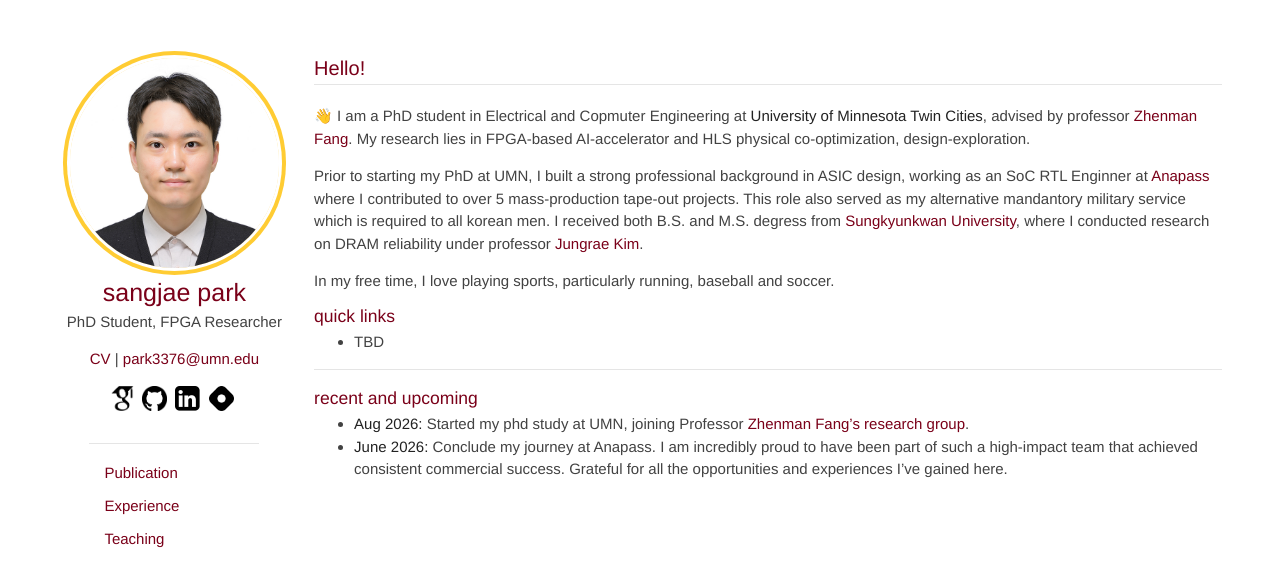
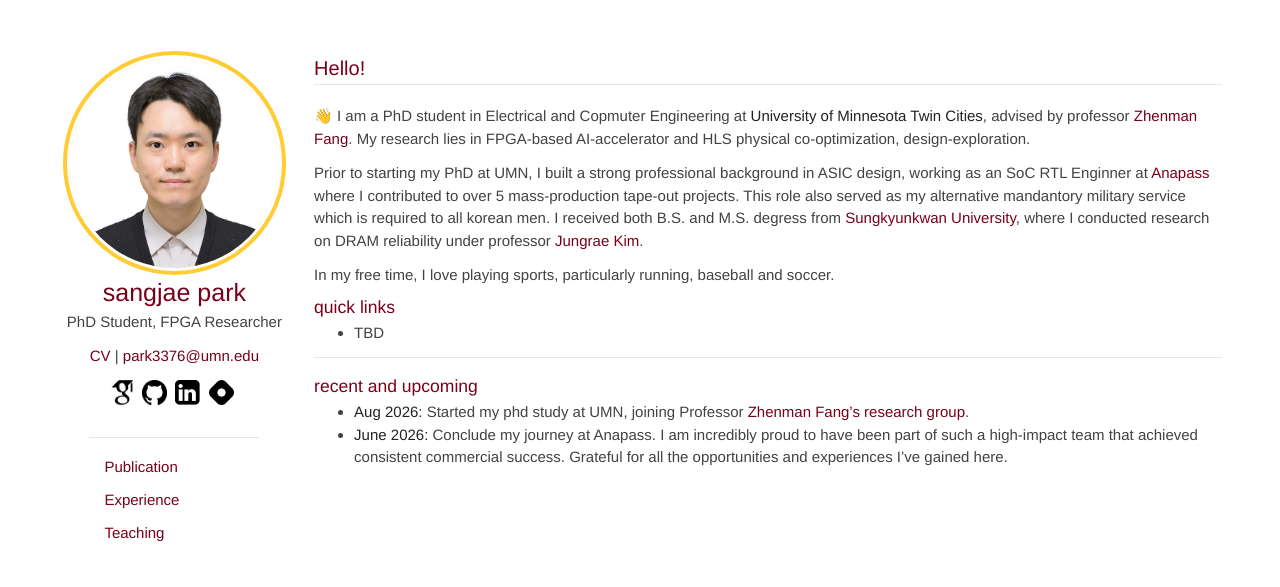
Before and after one commit to sangjae4309/sangjae4309.github.io, a Jekyll site: the page built from index.md, in a window 1280 px wide. Shown: the top 587 px of the page. Built offline with Jekyll 4.4.1, drawn with Linux system fonts in a browser that asks for light colours; our own code applies the rules of GitHub Pages for plain Markdown files.

```diff
--- a/_sass/jekyll-theme-minimal.scss
+++ b/_sass/jekyll-theme-minimal.scss
@@ -26,7 +26,7 @@
 }
 
 p, ul, ol, table, pre, dl {
-  margin:0 0 15px;
+  margin:0 0 12px;
 }
 
 h1, h2, h3 {
```
Also changed, not shown: .claude/settings.local.json.
